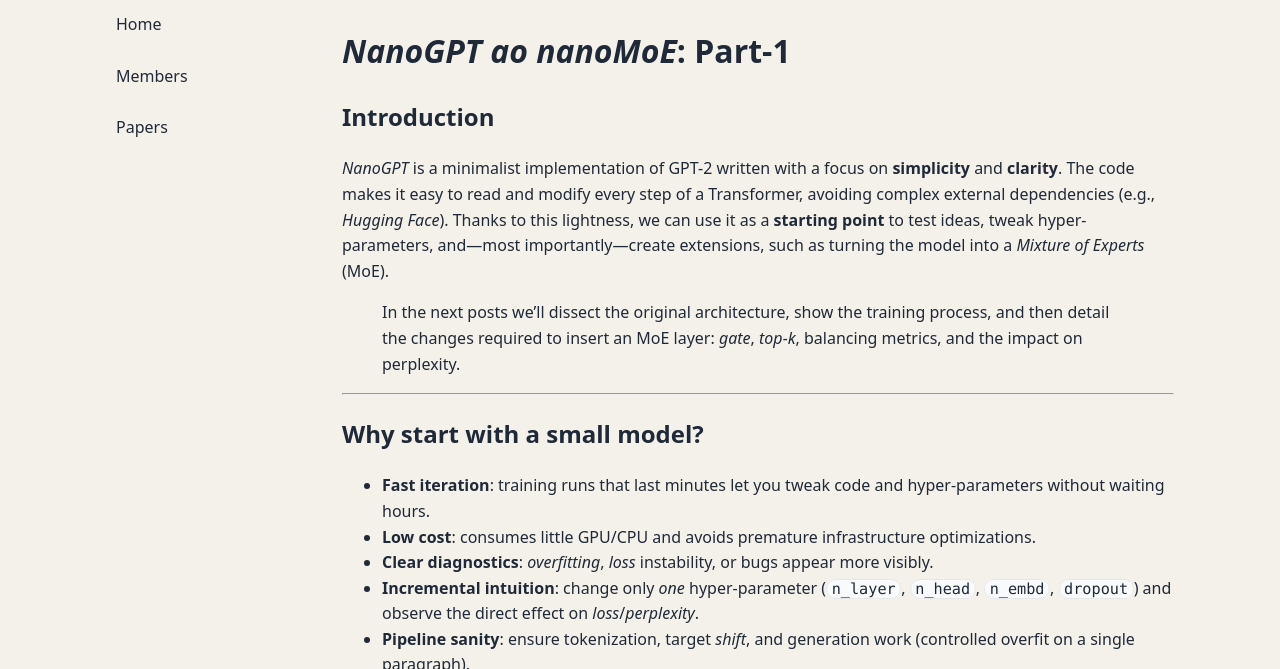
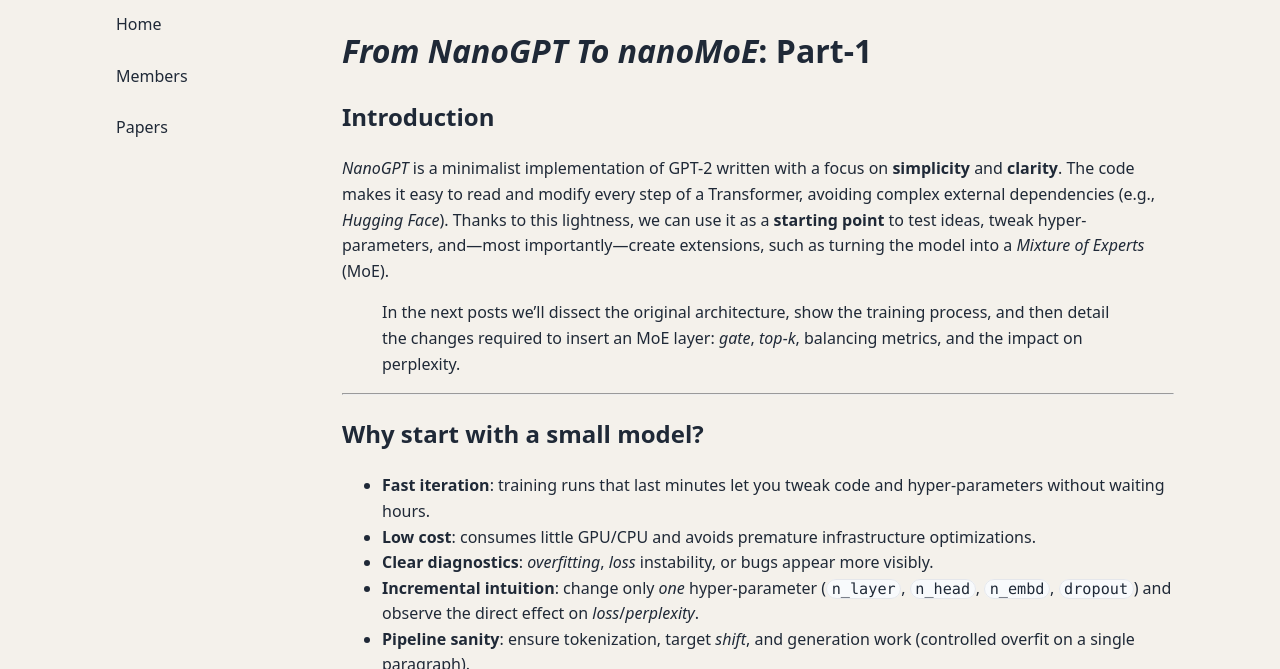
Before and after one commit to sagui-nlp/sagui-nlp.github.io, a Jekyll site: the page built from _posts/2025-08-23-nanogpt-to-nanomoe.markdown, in a window 1280 px wide and 900 px high, scrolled down 753 px, cut to the strip 231-900 px from the top of the window. Built offline with Jekyll 4.4.1, drawn with Linux system fonts in a browser that asks for light colours.

Commit message:
fix title

```diff
--- a/_posts/2025-08-23-nanogpt-to-nanomoe.markdown
+++ b/_posts/2025-08-23-nanogpt-to-nanomoe.markdown
@@ -1,10 +1,10 @@
 ---
 layout: default
-title:  "NanoGPT ao nanoMoE: Part‑1"
+title:  "From NanoGPT To nanoMoE: Part‑1"
 date:   2025-08-23 22:03:16 -0300
 categories: moe
 ---
-# *NanoGPT ao nanoMoE*: Part‑1
+# *From NanoGPT To nanoMoE*: Part‑1
 
 
 ## Introduction
```
